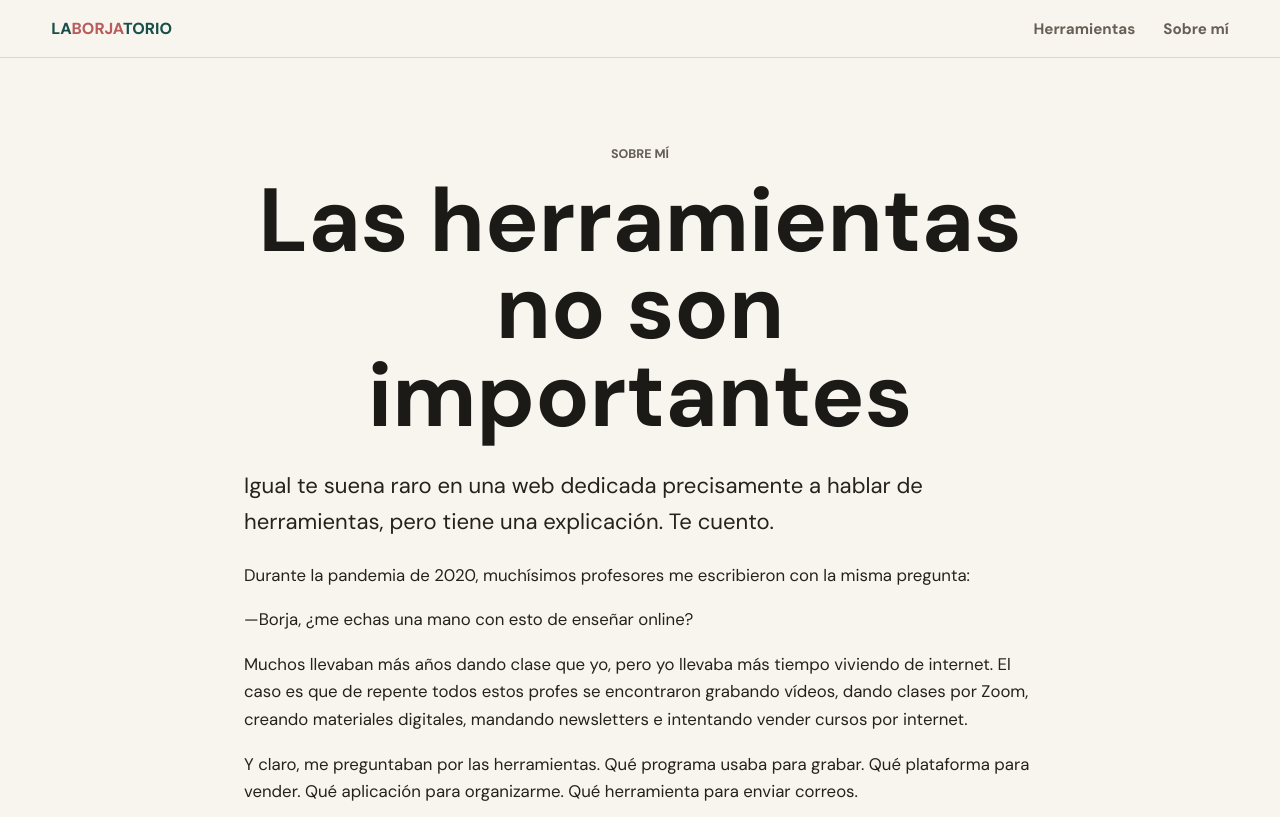
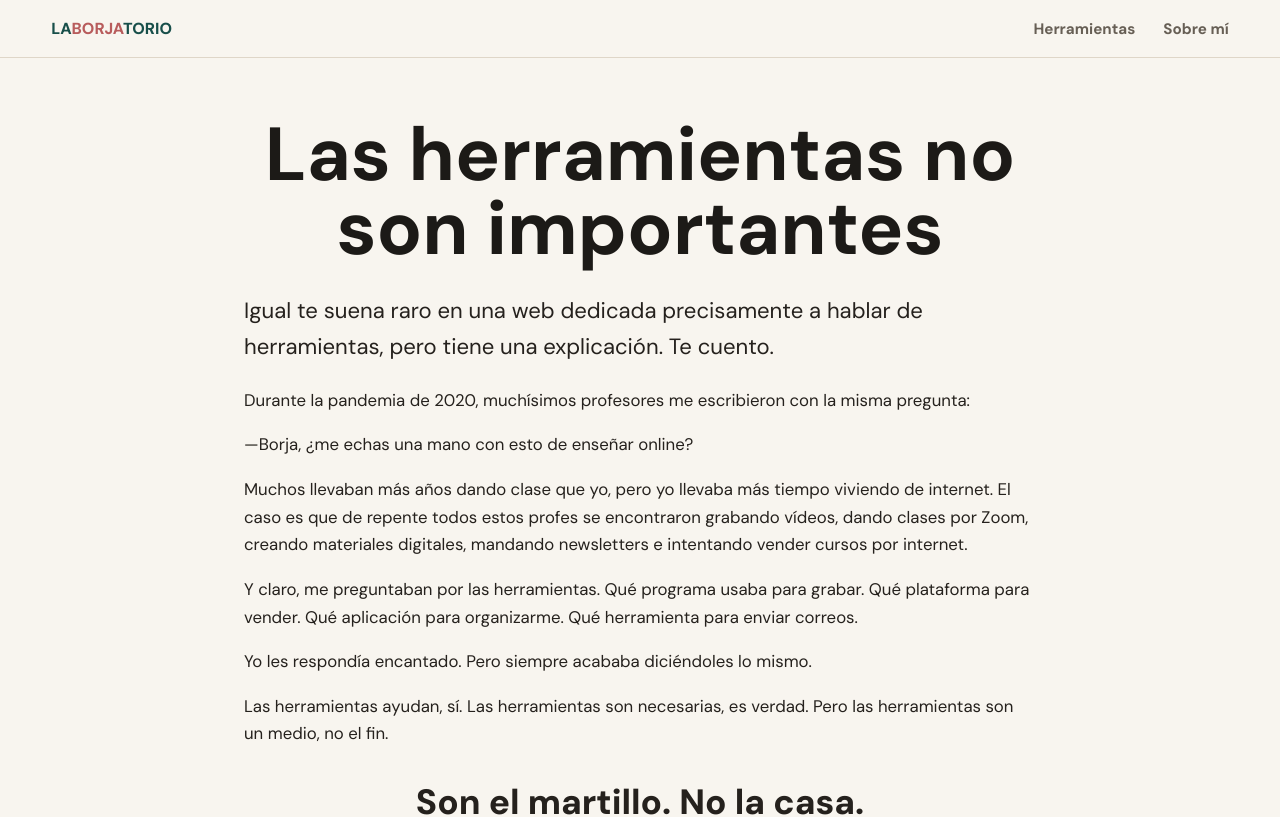
Before and after one commit to boreas77/laborjatorio, a Next.js app: page /sobre in a window 1280 px wide. Shown: the top 817 px of the page. Built offline with nearby package versions, Linux system fonts and the light colour scheme.

Commit message:
Ajusta cabecera de pagina sobre mi

```diff
--- a/src/app/globals.css
+++ b/src/app/globals.css
@@ -604,6 +604,10 @@ main {
   font-size: 1.05rem;
 }
 
+.about-page-shell {
+  padding-top: clamp(26px, 4vw, 48px);
+}
+
 .about-page,
 .about-page p {
   color: #25211d;
@@ -613,6 +617,10 @@ main {
   margin-left: auto;
   margin-right: auto;
   text-align: center;
+}
+
+.about-page__heading h1 {
+  font-size: clamp(2.5rem, 6vw, 4.7rem);
 }
 
 .about-page__lede {
--- a/src/app/sobre/page.tsx
+++ b/src/app/sobre/page.tsx
@@ -8,9 +8,8 @@ export const metadata: Metadata = {
 
 export default function AboutPage() {
   return (
-    <section className="page-shell narrow">
+    <section className="page-shell narrow about-page-shell">
       <div className="page-heading about-page__heading">
-        <p className="eyebrow">Sobre mí</p>
         <h1>Las herramientas no son importantes</h1>
       </div>
       <div className="prose about-page">
```
